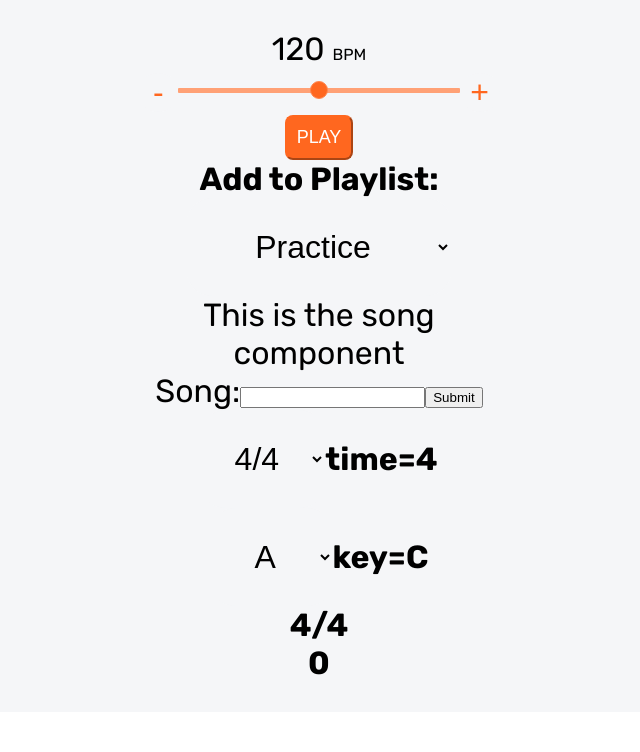
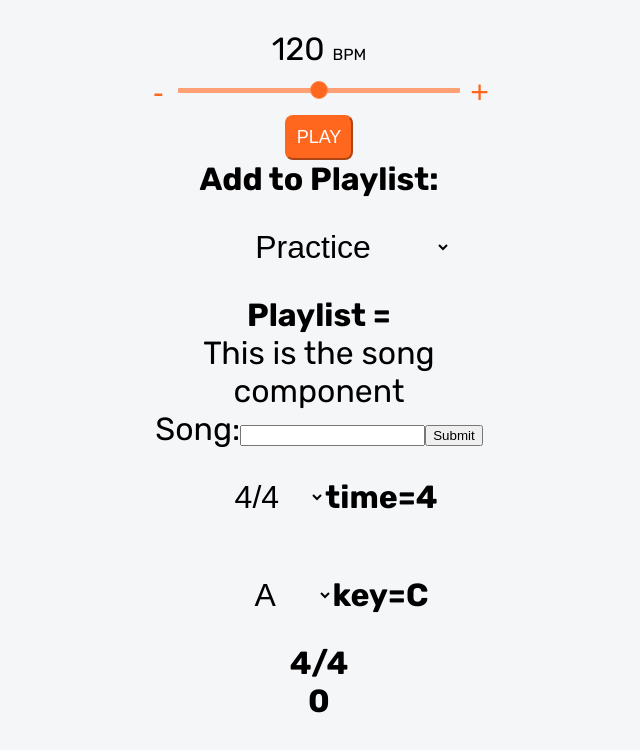
Before and after one commit to MichaelAbe/flowy, a React (Create React App) app: page / in a window 1280 px wide. Shown: the top 752 px of the page, without its empty margins (321-961 px from the left). Built offline with nearby package versions, Linux system fonts and the light colour scheme; a web font is replaced by a local one.

Commit message:
added playlist click functionality

```diff
--- a/src/Components/Playlist.js
+++ b/src/Components/Playlist.js
@@ -1,6 +1,16 @@
 import React from 'react'
+import { useState } from 'react'
 
 export default function Playlist() {
+
+    const [playlist, setPlaylist] = useState('')
+
+    const handePlaylistChange = (e) => {
+        e.preventDefault()
+        let playlist = e.target.value
+        setPlaylist(playlist)
+ }
+
     return (
       <div>
         Add to Playlist:{" "}
@@ -9,7 +19,7 @@ export default function Playlist() {
             name="playList"
             id="playList"
             className="time"
-
+            onClick={handePlaylistChange}
           >
               <option value="Practice">Practice</option>
               <option value="Preformance">Preformance</option>
@@ -17,6 +27,7 @@ export default function Playlist() {
           </select>
 
         </span>
+        Playlist = {playlist}
       </div>
     );
 }
@@ -32,3 +43,11 @@ export default function Playlist() {
 time={time}
 </span>
 </div> */}
+
+// const [time, setTime] = useState(4)
+
+// const handleTimeChange = (e) => {
+//   e.preventDefault()
+//   let time = e.target.value
+//   setTime(time)
+// }
```
